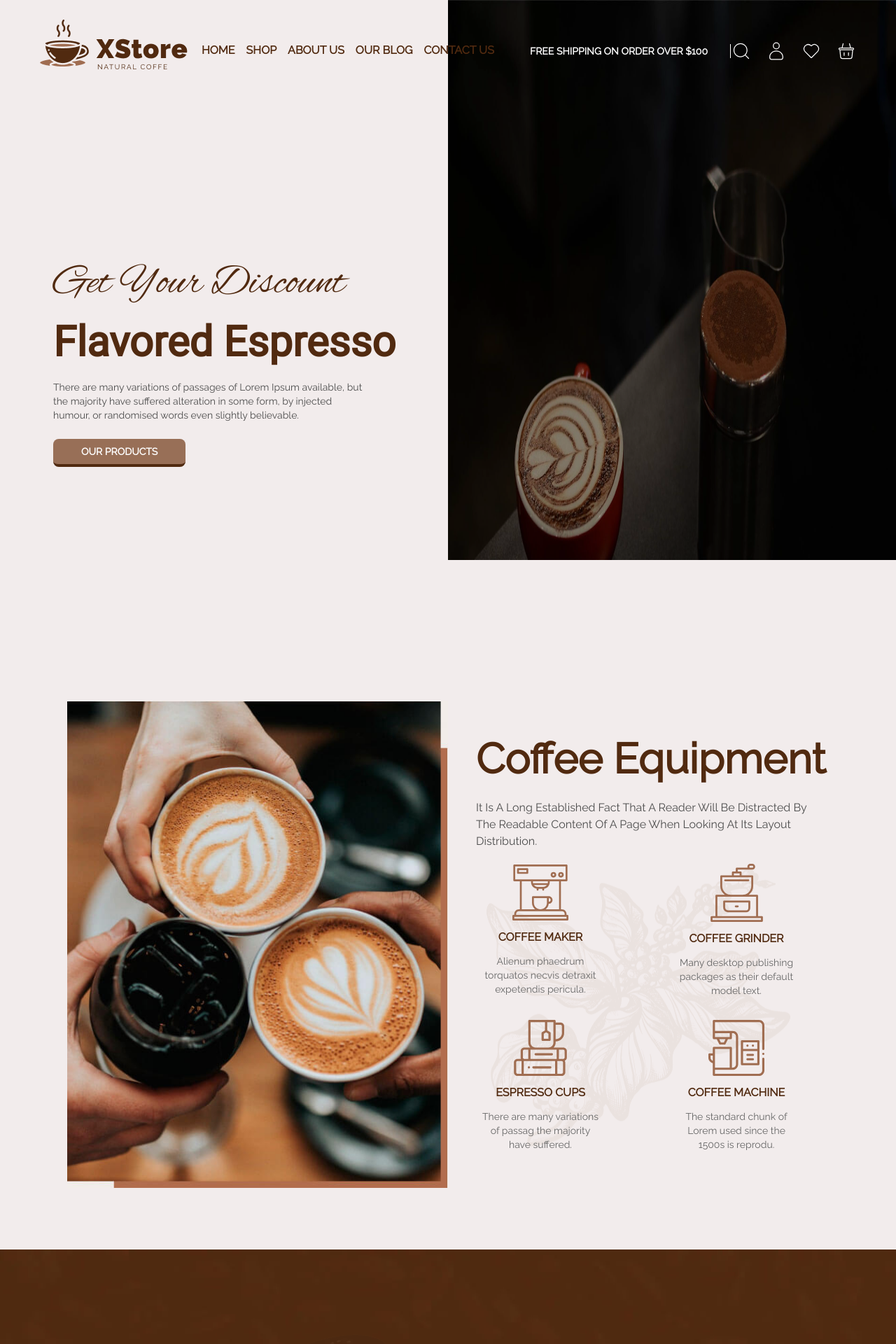
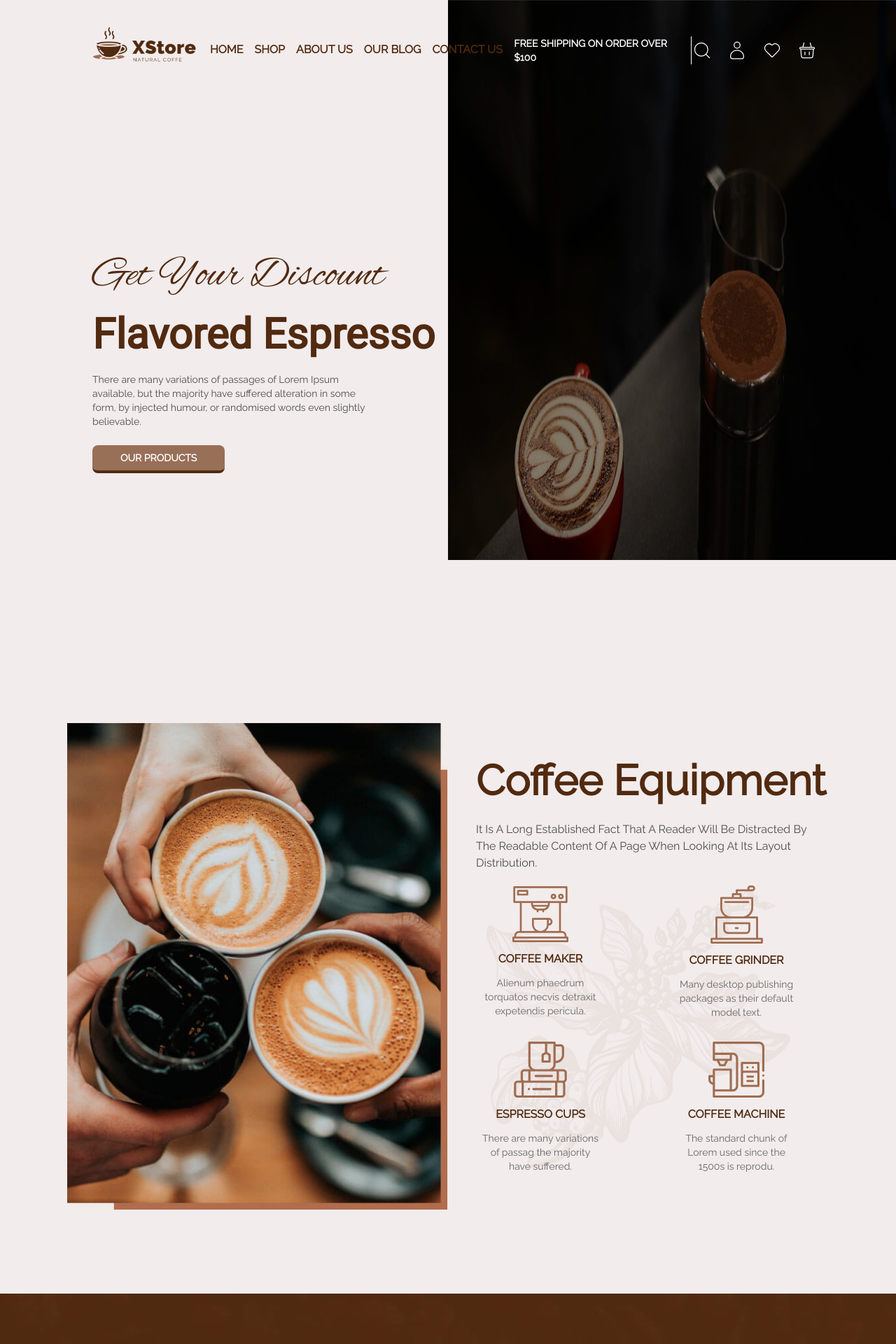
Before and after one commit to dosepehr/Natural-coffee, a React (Vite) app: page / in a window 1280 px wide. Shown: the top 1920 px of the page at 70% size. Built offline with nearby package versions, Linux system fonts and the light colour scheme; data requests are answered from the project's data file.

Commit message:
edit components style

```diff
--- a/src/Components/common/Equipment.tsx
+++ b/src/Components/common/Equipment.tsx
@@ -1,18 +1,19 @@
 const Equipment = () => {
   return (
-    <div className="px-8 py-20 md:px-0 lg:px-10">
+    <div className="">
+      <div className="lg:px-26 mx-auto bg-[#F2ECEC] px-14 py-28 sm:px-10 md:px-14 lg:px-10">
         <div className="flex flex-col lg:flex-row">
           <div className="mb-14 flex w-full items-center justify-center object-cover lg:mb-0 lg:w-1/2">
             <img src="/images/imageborder.jpg" alt="" />
           </div>
           <div className="flex w-full flex-col items-center justify-center lg:w-1/2">
-          <div className="lg:ml-10 max-w-2xl ">
+            <div className="max-w-2xl lg:ml-10 ">
               <h1 className="text-4xl font-extrabold text-mainBrown md:text-5xl lg:text-6xl ">
                 Coffee Equipment
               </h1>
               <p className="mt-7 items-center text-base text-mainGray">
-              It Is A Long Established Fact That A Reader Will Be Distracted By
-              The Readable Content Of A Page When Looking At Its Layout
+                It Is A Long Established Fact That A Reader Will Be Distracted
+                By The Readable Content Of A Page When Looking At Its Layout
                 Distribution.
               </p>
             </div>
@@ -23,7 +24,8 @@ const Equipment = () => {
                   COFFEE MAKER
                 </p>
                 <p className="w-2/3 text-center text-sm text-secondaryGray">
-                Alienum phaedrum torquatos necvis detraxit expetendis pericula.
+                  Alienum phaedrum torquatos necvis detraxit expetendis
+                  pericula.
                 </p>
               </div>
               <div className="flex flex-col items-center justify-center space-y-3">
@@ -41,7 +43,8 @@ const Equipment = () => {
                   ESPRESSO CUPS
                 </p>
                 <p className="w-2/3 text-center text-sm text-secondaryGray">
-                There are many variations of passag the majority have suffered.
+                  There are many variations of passag the majority have
+                  suffered.
                 </p>
               </div>
               <div className="flex flex-col items-center justify-center space-y-3">
@@ -57,6 +60,7 @@ const Equipment = () => {
           </div>
         </div>
       </div>
+    </div>
   );
 };
 
--- a/src/Components/common/Header.tsx
+++ b/src/Components/common/Header.tsx
@@ -3,10 +3,12 @@ import Navbar from "./Navbar";
 
 const Header = () => {
   return (
-    <div className="relative z-20 flex items-center justify-between py-5 font-raleway">
-      <Navbar />
-      <div className="hidden xl:flex">
-        <Icons />
+    <div className="lg:px-26 mx-auto bg-[#F2ECEC] px-5 py-2 sm:px-10 md:px-14">
+      <div className="relative z-20 flex items-center justify-between py-5 font-raleway">
+        <Navbar />
+        <div className="hidden xl:flex">
+          <Icons />
+        </div>
       </div>
     </div>
   );
--- a/src/Components/common/Hero.tsx
+++ b/src/Components/common/Hero.tsx
@@ -1,7 +1,8 @@
 import Button from "../ui/Button";
 const Hero = () => {
   return (
-    <div className="flex h-screen sm:mt-20 lg:mt-0 lg:items-center justify-center">
+    <div className="">
+      <div className="lg:px-26 mx-auto flex h-screen justify-center bg-[#F2ECEC] px-5 py-2 sm:mt-20 sm:px-10 md:px-14 lg:mt-0 lg:items-center">
         <div className="absolute left-0 top-0 z-10 h-full w-full bg-black opacity-40 lg:w-1/2 lg:translate-x-full"></div>
         <div className="absolute right-0 top-0 z-0 h-screen w-full lg:w-1/2">
           <img src="/images/bg.jpg" alt="" className="h-full w-full" />
@@ -17,7 +18,8 @@ const Hero = () => {
             the majority have suffered alteration in some form, by injected
             humour, or randomised words even slightly believable.
           </p>
-        <Button content="OUR PRODUCTS" href="test" />
+          <Button content="OUR PRODUCTS" href="shop" />
+        </div>
       </div>
     </div>
   );
--- a/src/Components/common/Navbar.tsx
+++ b/src/Components/common/Navbar.tsx
@@ -2,35 +2,37 @@ import { Link } from "react-router-dom";
 const Navbar = () => {
   return (
     <div className="flex items-center">
-      <img src="/images/Logo.png" alt="" />
-      <div className="ml-5 mt-4 hidden w-full space-x-4 md:flex ">
+      <div className="pl-5" >
+        <img src="/images/Logo.png" alt="" />
+      </div>
+      <div className="ml-5 mt-4 hidden w-full space-x-4 md:flex">
         <Link
           to="/"
-          className="text-white text-base font-extrabold leading-6 lg:text-mainBrown after:block after:h-[2px] after:w-0 after:bg-mainBrown after:duration-300 after:content-[''] hover:after:w-full"
+          className="text-base font-extrabold leading-6 text-white after:block after:h-[2px] after:w-0 after:bg-mainBrown after:duration-300 after:content-[''] hover:after:w-full lg:text-mainBrown"
         >
           HOME
         </Link>
         <Link
           to="/shop"
-          className="text-white text-base font-extrabold leading-6 lg:text-mainBrown after:block after:h-[2px] after:w-0 after:bg-mainBrown after:duration-300 after:content-[''] hover:after:w-full"
+          className="text-base font-extrabold leading-6 text-white after:block after:h-[2px] after:w-0 after:bg-mainBrown after:duration-300 after:content-[''] hover:after:w-full lg:text-mainBrown"
         >
           SHOP
         </Link>
         <Link
           to="/about-us"
-          className="text-white text-base font-extrabold leading-6 lg:text-mainBrown after:block after:h-[2px] after:w-0 after:bg-mainBrown after:duration-300 after:content-[''] hover:after:w-full"
+          className="text-base font-extrabold leading-6 text-white after:block after:h-[2px] after:w-0 after:bg-mainBrown after:duration-300 after:content-[''] hover:after:w-full lg:text-mainBrown"
         >
           ABOUT US
         </Link>
         <Link
           to="/blog"
-          className="text-white text-base font-extrabold leading-6 lg:text-mainBrown after:block after:h-[2px] after:w-0 after:bg-mainBrown after:duration-300 after:content-[''] hover:after:w-full"
+          className="text-base font-extrabold leading-6 text-white after:block after:h-[2px] after:w-0 after:bg-mainBrown after:duration-300 after:content-[''] hover:after:w-full lg:text-mainBrown"
         >
           OUR BLOG
         </Link>
         <Link
           to="/contact-us"
-          className="text-white text-base font-extrabold leading-6 lg:text-mainBrown after:block after:h-[2px] after:w-0 after:bg-mainBrown after:duration-300 after:content-[''] hover:after:w-full"
+          className="text-base font-extrabold leading-6 text-white after:block after:h-[2px] after:w-0 after:bg-mainBrown after:duration-300 after:content-[''] hover:after:w-full lg:text-mainBrown"
         >
           CONTACT US
         </Link>
```
Lines whose indentation alone changed are shown as unchanged.
